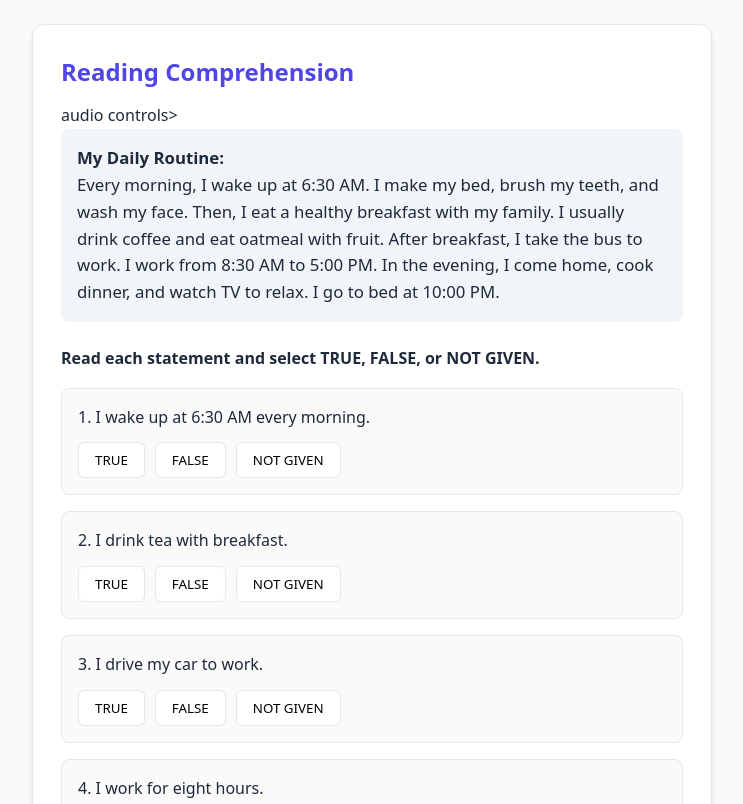
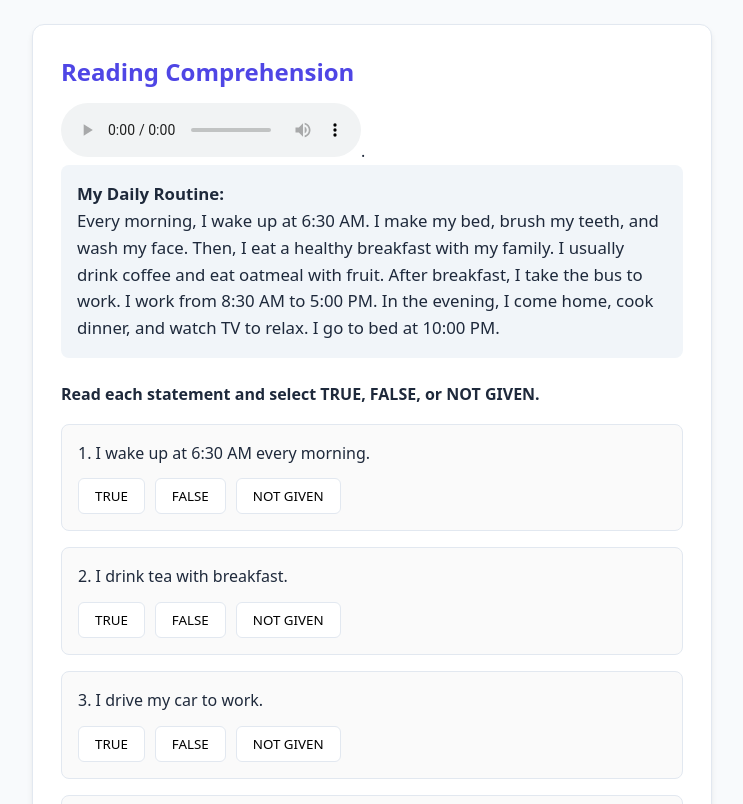
Before and after one commit to migue01-lab/quiz-my-daily-routine-reading, a plain HTML site: page index.html in a window 1280 px wide. Shown: the top 804 px of the page, without its empty margins (268-1011 px from the left). Drawn offline with Linux system fonts and the light colour scheme.

Commit message:
Update index.html

```diff
--- a/index.html
+++ b/index.html
@@ -35,7 +35,7 @@
 </head>
 <body>
     <div class="container">
-        <h1>Reading Comprehension</h1>audio controls><source src="A1-04-Verbs.mp3" type="audio/mpeg"></audio>
+        <h1>Reading Comprehension</h1><audio controls><source src="A1-04-Verbs.mp3" type="audio/mpeg"></audio>.
         <div class="passage-box">
             <p><strong>My Daily Routine:</strong></p>
             <p>Every morning, I wake up at 6:30 AM. I make my bed, brush my teeth, and wash my face. Then, I eat a healthy breakfast with my family. I usually drink coffee and eat oatmeal with fruit. After breakfast, I take the bus to work. I work from 8:30 AM to 5:00 PM. In the evening, I come home, cook dinner, and watch TV to relax. I go to bed at 10:00 PM.</p>
```
